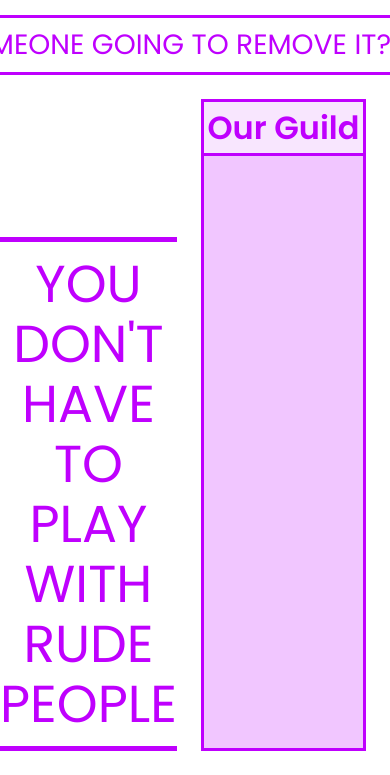
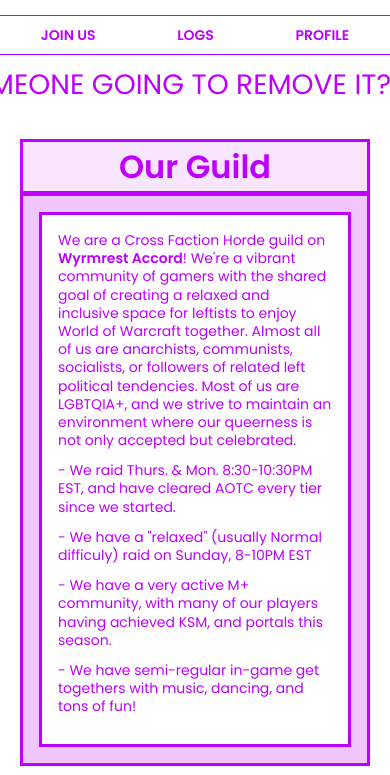
Before and after one commit to Crockery/commune-site, an Astro site: page / in a window 390 px wide. Shown: the part 69-844 px from the top of the page. Built offline with nearby package versions, Linux system fonts and the light colour scheme; Astro itself is replaced by a stand-in of ours; a script that the page names is missing.

Commit message:
Finish desktop layout more or less

```diff
--- a/src/layouts/Layout.astro
+++ b/src/layouts/Layout.astro
@@ -31,6 +31,11 @@
 			<h1>COMMUNE</h1>
 			<Logo />
 		</header>
+		<nav>
+			<a href="https://discord.gg/zqJpYKDj86" target="_blank">JOIN US</a>
+			<a href="https://www.warcraftlogs.com/guild/us/wyrmrest-accord/commune" target="_blank">LOGS</a>
+			<a href="https://worldofwarcraft.blizzard.com/en-us/guild/us/wyrmrest-accord/commune" target="_blank">PROFILE</a>
+		</nav>
 		<main>
 			<div class="marquee">
 				<ul class="marquee-content">
@@ -72,8 +77,11 @@
 		--accent-light: 248, 230, 254;
 		--accent: 241, 198, 255;
 		--accent-dark: 191, 0, 254;
-		--header-height: 220px;
+		--header-height: 282px;
+		--nav-height: 62px;
 		--marquee-height: 140px;
+		--border-width-thick: 5px;
+		--border-width: 3px;
 	}
 	h1 {
 		font-size: 80px;
@@ -116,6 +124,27 @@
 		}
 	}
 
+	nav {
+		height: var(--nav-height);
+		width: 100%;
+		display: flex;
+		align-items: center;
+		justify-content: space-around;
+		border-top: var(--border-width) solid rgb(var(--accent-dark));
+		border-bottom: var(--border-width) solid rgb(var(--accent-dark));
+	}
+
+	nav a {
+		font-size: 18px;
+		font-weight: 600;
+		text-decoration: none;
+		color: rgb(var(--accent-dark));
+	}
+
+	nav a:hover {
+		text-decoration: underline;
+	}
+
 	.marquee {
 		--gap: 8px;
 		position: relative;
@@ -125,8 +154,6 @@
 		overflow: hidden;
 		user-select: none;
 		gap: var(--gap);
-		border-top: 5px solid rgb(var(--accent-dark));
-		border-bottom: 5px solid rgb(var(--accent-dark));
 	}
 
 	.marquee-content {
@@ -165,7 +192,7 @@
 			padding: 0px 50px
 		}
 	}
-	@media screen and (max-width: 900px) {
+	@media screen and (max-width: 940px) {
 		.marquee {
 			border-top-width: 3px;
 			border-bottom-width: 3px;
@@ -177,12 +204,19 @@
 		:root {
 			--header-height: 108px;
 			--marquee-height: 80px;
+			--nav-height: 54px;
+			--border-width-thick: 4px;
+			--border-width: 2px;
 		}
 		h1 {
 			font-size: 40px;
 		}
 		header {
 			padding: 0px 32px
+		}
+
+		nav a {
+			font-size: 16px;
 		}
 	}
 	@media screen and (max-width: 500px) {
@@ -192,6 +226,9 @@
 		:root {
 			--header-height: 84px;
 			--marquee-height: 60px;
+			--border-width-thick: 3px;
+			--border-width: 1px;
+			--nav-height: 40px;
 		}
 		h1 {
 			font-size: 32px;
@@ -200,5 +237,8 @@
 		header {
 			padding: 0px 24px
 		}
+		nav a {
+			font-size: 14px;
+		}
 	}
 </style>
--- a/src/layouts/components/Logo.astro
+++ b/src/layouts/components/Logo.astro
@@ -41,7 +41,7 @@
       width: 68px;
     }
   }
-  @media screen and (max-width: 900px) {
+  @media screen and (max-width: 940px) {
     .logo-wrapper {
       height: 40px;
       width: 40px;
--- a/src/pages/index.astro
+++ b/src/pages/index.astro
@@ -1,10 +1,37 @@
 ---
 import Layout from '../layouts/Layout.astro';
-import Murlock from './components/Murlock.astro'
+import Murlock from '../components/Murlock.astro'
 ---
 
 <Layout title="Commune WoW Guild">
 	<article class="section-wrapper">
+		<section class="our-guild">
+			<h4>
+				Our Guild
+			</h4>
+			<div
+				class="guild-description"
+			>
+				<div class="description-outer">
+					<p>
+						We are a Cross Faction Horde guild on <strong>Wyrmrest Accord</strong>! We're a vibrant community of gamers with the shared goal of creating a relaxed and inclusive space for leftists to enjoy World of Warcraft together. Almost all of us are anarchists, communists, socialists, or followers of related left political tendencies. Most of us are LGBTQIA+, and we strive to maintain an environment where our queerness is not only accepted but celebrated.
+					</p>
+					<p>
+						- We raid Thurs. & Mon. 8:30-10:30PM EST, and have cleared AOTC every tier since we started.</li>
+					</p>
+					<p>
+						- We have a "relaxed" (usually Normal difficuly) raid on Sunday, 8-10PM EST</li>
+					</p>
+					<p>
+						- We have a very active M+ community, with many of our players having achieved KSM, and portals this season.</li>
+					</p>
+					<p>
+						- We have semi-regular in-game get togethers with music, dancing, and tons of fun!</li>
+					</p>
+				</div>
+			</div>
+
+		</section>
 		<aside>
 			<Murlock />
 			<div
@@ -16,10 +43,20 @@
 			</div>
 
 		</aside>
-		<section>
-			<h4>
-				Our Guild
-			</h4>
+		<section class="latest-news">
+			<h5>
+				DREAMING ABOUT GUARDIANS OF THE DREAM
+			</h5>
+			<p>Oct 5, 2023</p>
+			<p>
+				With AOTC done, and the season winding down, a lot of the guild has been taking the opportunity to enjoy games and hobbies outside of World of Warcraft.
+			</p>
+			<p>
+				While we do have our eyes firmly set on the news, eagerly anticipating the upcoming patch's release date announcement so we can begin organizing our raid groups in earnest, I think we're all appreciating the break from what has felt like a rather long season.
+			</p>
+			<p>
+				So while we can't promise a particularly active raiding on M+ scene at the moment (although they do still exist), the vibes are -- as always -- incredible.
+			</p>
 		</section>
 	</article>
 </Layout>
@@ -30,10 +67,9 @@
 		display: flex;
 		flex-direction: row;
 		align-items: flex-start;
-		height: calc(100vh - (var(--header-height) + var(--marquee-height)));
+		height: calc(100dvh - (var(--header-height) + var(--marquee-height) + var(--nav-height)));
 		justify-content: flex-start;
 		padding-bottom: 52px;
-		padding-top: 52px;
 	}
 
 	section {
@@ -41,11 +77,62 @@
 		flex-direction: column;
 		justify-content: flex-start;
 		align-items: flex-start;
-		border: 5px solid rgb(var(--accent-dark));
-		background-color: rgb(var(--accent));
+		border: var(--border-width-thick) solid rgb(var(--accent-dark));
 		width: 420px;
 		height: 100%;
 		margin: 0px 52px;
+		flex-shrink: 0;
+	}
+
+	section.our-guild {
+		container: ourguild / size;
+		background-color: rgb(var(--accent));
+		border: var(--border-width-thick) solid rgb(var(--accent-dark));
+		color:	rgb(var(--accent-dark));
+	}
+
+	.guild-description {
+		width: 100%;
+		height: 100%;
+		padding: 16px;
+		font-size: 2.2cqh;
+		font-weight: 400;
+		line-height: 1.3;
+	}
+
+	.description-outer {
+		width: 100%;
+		height: 100%;
+		border: var(--border-width-thick) solid rgb(var(--accent-dark));
+		padding: 16px;
+		background-color: white;
+	}
+
+	.description-outer p {
+		padding-bottom: 12px;
+	}
+
+	section.latest-news {
+		border: var(--border-width) solid rgb(var(--accent-dark));
+		padding: 20px;
+	}
+
+	.latest-news h5 {
+		font-size: 36px;
+		color: rgb(var(--accent-dark));
+		font-weight: 400;
+		padding-bottom: 24px;
+		line-height: 1.2;
+		text-align: center;
+		text-decoration: underline;
+	}
+
+	.latest-news p {
+		font-size: 16px;
+		font-weight: 400;
+		padding-bottom: 16px;
+		line-height: 1.6;
+		color: rgb(var(--accent-dark));
 	}
 
 	section h4 {
@@ -65,10 +152,9 @@
 		flex-direction: column;
 		align-items: center;
 		justify-content: center;
-		position: sticky;
-		top: var(--height-offset);
 		height: 100%;
 		flex: 1;
+		flex-shrink: 0;
 	}
 
 	.blurb {
@@ -99,18 +185,42 @@
 		}
 		section {
 			margin: 0px 40px;
+			width: 300px;
+		}
+		.guild-description {
+			font-size: 5.2cqw;
 		}
   }
-  @media screen and (max-width: 900px) {
+  @media screen and (max-width: 940px) {
 		section {
 			margin: 0px 32px;
+			width: 100%;
+			height: auto;
 		}
-		section, section h4 {
-			border-width: 3px;
+
+		section.our-guild {
+			container: none;
 		}
+
+		.guild-description {
+			height: auto;
+			font-size: 14px;
+		}
+
 		article {
+			padding-left: 20px;
+			padding-right: 20px;
+			padding-top: 0px;
+			overflow: auto;
+			flex-direction: column;
+			align-items: center;
+			justify-content: flex-start;
 			padding-bottom: 32px;
-			padding-top: 32px;
+		}
+
+		aside {
+			width: 100%;
+			height: 600px;
 		}
 	}
   @media screen and (max-width: 500px) {
```
Also changed, not shown: src/components/Murlock.astro (renamed from src/pages/components/Murlock.astro).
